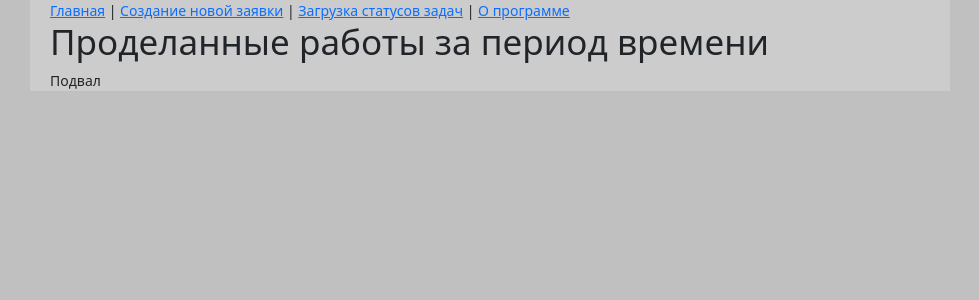
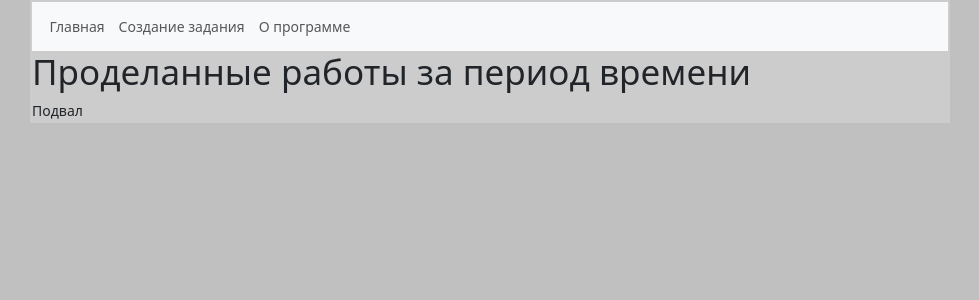
Before and after one commit to ISerg999/djangoexperiments, a Django app: page / in a window 1280 px wide. Shown: the top 300 px of the page, without its empty margins (150-1129 px from the left). Run offline with Django 5.2, Linux system fonts and the light colour scheme.

Commit message:
Создание панели навигации

```diff
--- a/app/static/css/styles.css
+++ b/app/static/css/styles.css
@@ -4,8 +4,8 @@ html {
 }
 
 body {
+ width: 920px;
  background: #CCCCCC;
- padding: 0 20px;
- width: 920px;
+ padding: 2px;
  margin: 0 auto;
 }
--- a/app/templates/base.html
+++ b/app/templates/base.html
@@ -8,7 +8,15 @@
     <title>{% block title %}Заголовок{% endblock title %}</title>
 </head>
 <body>
-    <div><a href="/">Главная</a> | <a href="/">Создание новой заявки</a> | <a href="/">Загрузка статусов задач</a> | <a href="/about">О программе</a></div>
+    <nav class="navbar navbar-expand-sm navbar-light bg-light">
+        <div class="container-fluid">
+            <ul class="navbar-nav">
+                <li class="nav-item"><a class="nav-link" href="/">Главная</a></li>
+                <li class="nav-item"><a class="nav-link" href="/">Создание задания</a></li>
+                <li class="nav-item"><a class="nav-link" href="/about">О программе</a></li>
+            </ul>
+        </div>
+    </nav>
     <h1>{% block header %}{% endblock header %}</h1>
     <div>{% block content %}{% endblock content %}</div>
     <div>Подвал</div>
```
